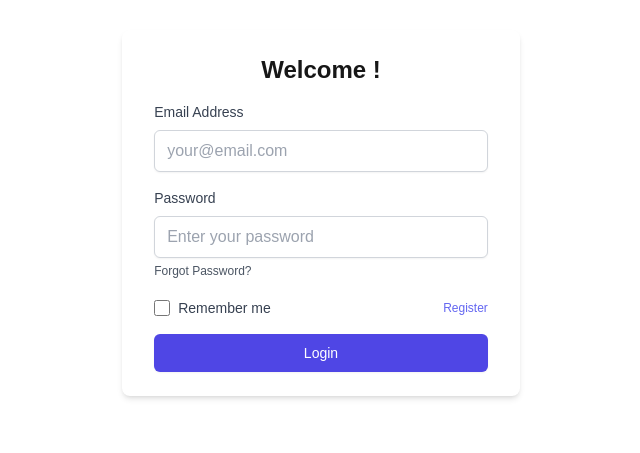
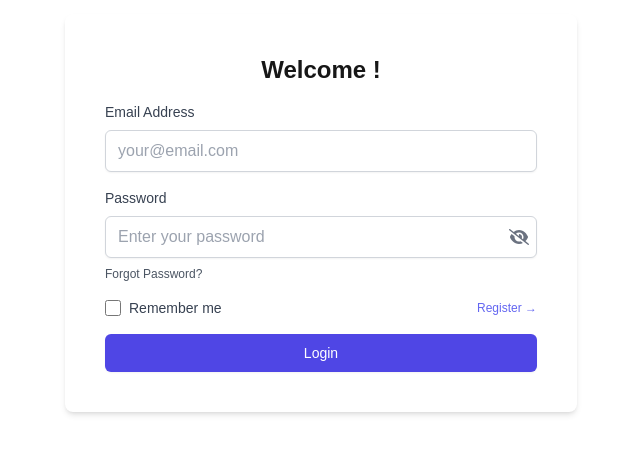
Before and after one commit to Mintesnotg/HotelBookingFE, a Next.js app: page /login in a window 1280 px wide. Shown: the part 187-640 px from the top of the page, without its empty margins (319-959 px from the left). Built offline with nearby package versions, Linux system fonts and the light colour scheme.

Commit message:
addshowhidepassword

```diff
--- a/app/(auth)/login/page.tsx
+++ b/app/(auth)/login/page.tsx
@@ -11,17 +11,22 @@ import { useState } from 'react';
 import toast, { Toaster } from 'react-hot-toast';
 import { useRouter } from 'next/navigation';
 
+import { FontAwesomeIcon } from "@fortawesome/react-fontawesome";
+import { faEye, faEyeSlash } from "@fortawesome/free-solid-svg-icons";
+
 const Login = () => {
 
     const [loginbuttonloading, setloginbuttonloading] = useState(false);
-     const route=useRouter();
+
+    const [showpassword, setshowPPassword] = useState(false)
+    const route = useRouter();
     const {
         register,
         handleSubmit,
         formState: { errors },
-      } = useForm<LoginFormType>({
+    } = useForm<LoginFormType>({
         resolver: zodResolver(loginschema)
-      });
+    });
 
     //   const onSubmit: SubmitHandler<LoginFormType> = (data) => console.log(data)
 
@@ -30,11 +35,11 @@ const Login = () => {
         setloginbuttonloading(true)
         try {
             var response = await LoginService(data)
-             if (response?.operationStatus!=1) {
+            if (response?.operationStatus != 1) {
                 toast.error(`${response?.message}`)
-             } else if (response?.operationStatus===1 && response.token!=null) {
+            } else if (response?.operationStatus === 1 && response.token != null) {
                 route.push('/main')
-             }
+            }
             // console.log(data)
             setloginbuttonloading(false)
 
@@ -54,48 +59,77 @@ const Login = () => {
 
         <>
 
-        <Toaster   />
+            <Toaster />
             <div className="min-h-screen flex items-center justify-center w-full dark:bg-gray-950">
-                <div className="bg-white dark:bg-gray-900 shadow-md rounded-lg px-8 py-6 max-w-md">
+                <div className="bg-white dark:bg-gray-900 shadow-md w-3/4 sm:w-full rounded-lg px-10 py-10 max-w-lg">
                     <h1 className="text-2xl font-bold text-center mb-4 dark:text-gray-200">Welcome !</h1>
 
                     <form method='POST' onSubmit={handleSubmit(onSubmit)} action="">
 
 
                         <div className="mb-4">
-                            <label   className="block text-sm font-medium text-gray-700 dark:text-gray-300 mb-2">Email Address</label>
-                            <input {...register("email")} type="email" id="email" className="shadow-sm rounded-md w-full px-3 py-2 border border-gray-300 focus:outline-none focus:ring-indigo-500 focus:border-indigo-500" placeholder="your@email.com"  />
+                            <label className="block text-sm font-medium text-gray-700 dark:text-gray-300 mb-2">Email Address</label>
+                            <input {...register("email")} type="email" id="email" className="shadow-sm rounded-md w-full px-3 py-2 border border-gray-300 focus:outline-none focus:ring-indigo-500 focus:border-indigo-500" placeholder="your@email.com" />
 
-                            <span className='text-red-300'>
+                            <span className=   'text-red-500 text-sm'>
                                 {errors.email && <p>{errors.email.message}</p>}
                             </span>
                         </div>
                         <div className="mb-4">
-                            <label className="block text-sm font-medium text-gray-700 dark:text-gray-300 mb-2">Password</label>
-                            <input type="password" {...register("password")} id="password" className="shadow-sm rounded-md w-full px-3 py-2 border border-gray-300 focus:outline-none focus:ring-indigo-500 focus:border-indigo-500" placeholder="Enter your password"  />
+                            <label
+                                className="block text-sm font-medium text-gray-700 dark:text-gray-300 mb-2"
+                                htmlFor="password"
+                            >
+                                Password
+                            </label>
+                            <div className="relative">
+                                {/* Input Field */}
+                                <input
+                                    type={showpassword ? "text" : "password"}
+                                    {...register("password")}
+                                    id="password"
+                                    className="shadow-sm rounded-md w-full px-3 py-2 border border-gray-300 focus:outline-none focus:ring-indigo-500 focus:border-indigo-500 pr-10"
+                                    placeholder="Enter your password"
+                                />
 
-                            <span  className='text-red-300'>
-                            {errors.password && <p>{errors.password.message}</p>}
+                                {/* Toggle Button */}
+                                <button
+                                    type="button"
+                                    onClick={() => setshowPPassword((prev) => !prev)}
+                                    className="absolute inset-y-0 right-2 flex items-center text-gray-500 hover:text-indigo-500 "
+                                >
+                                    <FontAwesomeIcon icon={showpassword ? faEye : faEyeSlash} />
+                                </button>
+                            </div>
 
-                            </span>
-                            <a href="#"
-                                className="text-xs text-gray-600 hover:text-indigo-500 focus:outline-none focus:ring-2 focus:ring-offset-2 focus:ring-indigo-500"> Forgot
-                                Password?</a>
+                            {/* Error Message */}
+                            {errors.password && (
+                                <p className="text-sm text-red-500 mt-1">{errors.password.message}</p>
+                            )}
+
+                            {/* Forgot Password Link */}
+                            <a
+                                href="#"
+                                className="text-xs text-gray-600 hover:text-indigo-500 focus:outline-none focus:ring-2 focus:ring-offset-2 focus:ring-indigo-500 mt-2 block"
+                            >
+                                Forgot Password?
+                            </a>
                         </div>
+
                         <div className="flex items-center justify-between mb-4">
                             <div className="flex items-center">
-                                <input type="checkbox" id="remember" className="h-4 w-4 rounded border-gray-300 text-indigo-600 focus:ring-indigo-500 focus:outline-none"  />
+                                <input type="checkbox" id="remember" className="h-4 w-4 rounded border-gray-300 text-indigo-600 focus:ring-indigo-500 focus:outline-none" />
                                 <label htmlFor="remember" className="ml-2 block text-sm text-gray-700 dark:text-gray-300">Remember me</label>
                             </div>
 
                             <Link href="/register" className='text-xs text-indigo-500 hover:text-indigo-700 focus:outline-none focus:ring-2 focus:ring-offset-2 focus:ring-indigo-500'>
-                                Register
+                                Register &rarr;
                             </Link>
 
                         </div>
 
 
-                        <button type="submit" className={`  w-full flex justify-center py-2 px-4 border border-transparent rounded-md shadow-sm text-sm font-medium text-white bg-indigo-600 hover:bg-indigo-700 focus:outline-none focus:ring-2 focus:ring-offset-2 focus:ring-indigo-500 ${loginbuttonloading ? 'opacity-50 cursor-not-allowed' : ''} `} disabled={loginbuttonloading}> {loginbuttonloading ? 'Login...' : 'Login'}</button>
+                        <button type="submit" className={`  w-full flex justify-center py-2 px-4 border border-transparent rounded-md shadow-sm text-sm font-medium text-white bg-indigo-600 hover:bg-indigo-700 focus:outline-none focus:ring-2 focus:ring-offset-2 focus:ring-indigo-500 ${loginbuttonloading ? 'opacity-50 cursor-not-allowed' : ''} `} disabled={loginbuttonloading}>  {loginbuttonloading ? 'Login...' : 'Login '} </button>
                     </form>
 
 
--- a/app/(auth)/register/page.tsx
+++ b/app/(auth)/register/page.tsx
@@ -29,6 +29,8 @@ const Register = () => {
     });
 
     const [signinloading, setsigninloading] = useState(false);
+
+    const [showpassword, setshowPPassword] = useState(false)
     const onSubmit = async (data: RegisterFormType) => {
         try {
             setsigninloading(true);
@@ -117,7 +119,7 @@ const Register = () => {
 
                 <div className="mt-4 text-center">
                     <span className="text-sm text-gray-500 dark:text-gray-300">Already have an account? </span>
-                    <Link href="/login" className="text-blue-500 hover:text-blue-600">Login</Link>
+                    <Link href="/login" className="text-blue-500 hover:text-blue-600">Login &rarr;</Link>
                 </div>
 
             </div>
--- a/app/helpers/login_registerschema.tsx
+++ b/app/helpers/login_registerschema.tsx
@@ -3,7 +3,7 @@ import { LoginFormType } from './types'
 import z, { string } from 'zod'
 
 export const loginschema = z.object({
-    email: z.string().min(1, { message: "Email is required " }).email({ message: "Invalid Email address " }),
+    email: z.string().min(1, { message: "email is required " }).email({ message: "Invalid Email address " }),
     password: z.string().min(8, { message: "password must be at least 8 characters long" })
 
 })
--- a/package.json
+++ b/package.json
@@ -9,6 +9,9 @@
     "lint": "next lint"
   },
   "dependencies": {
+    "@fortawesome/fontawesome-svg-core": "^6.7.0",
+    "@fortawesome/free-solid-svg-icons": "^6.7.0",
+    "@fortawesome/react-fontawesome": "^0.2.2",
     "@hookform/resolvers": "^3.9.1",
     "heroicons": "^2.1.5",
     "next": "15.0.2",
```
Also changed, not shown: 1 other file (tests, documents, lock files or other folders).
